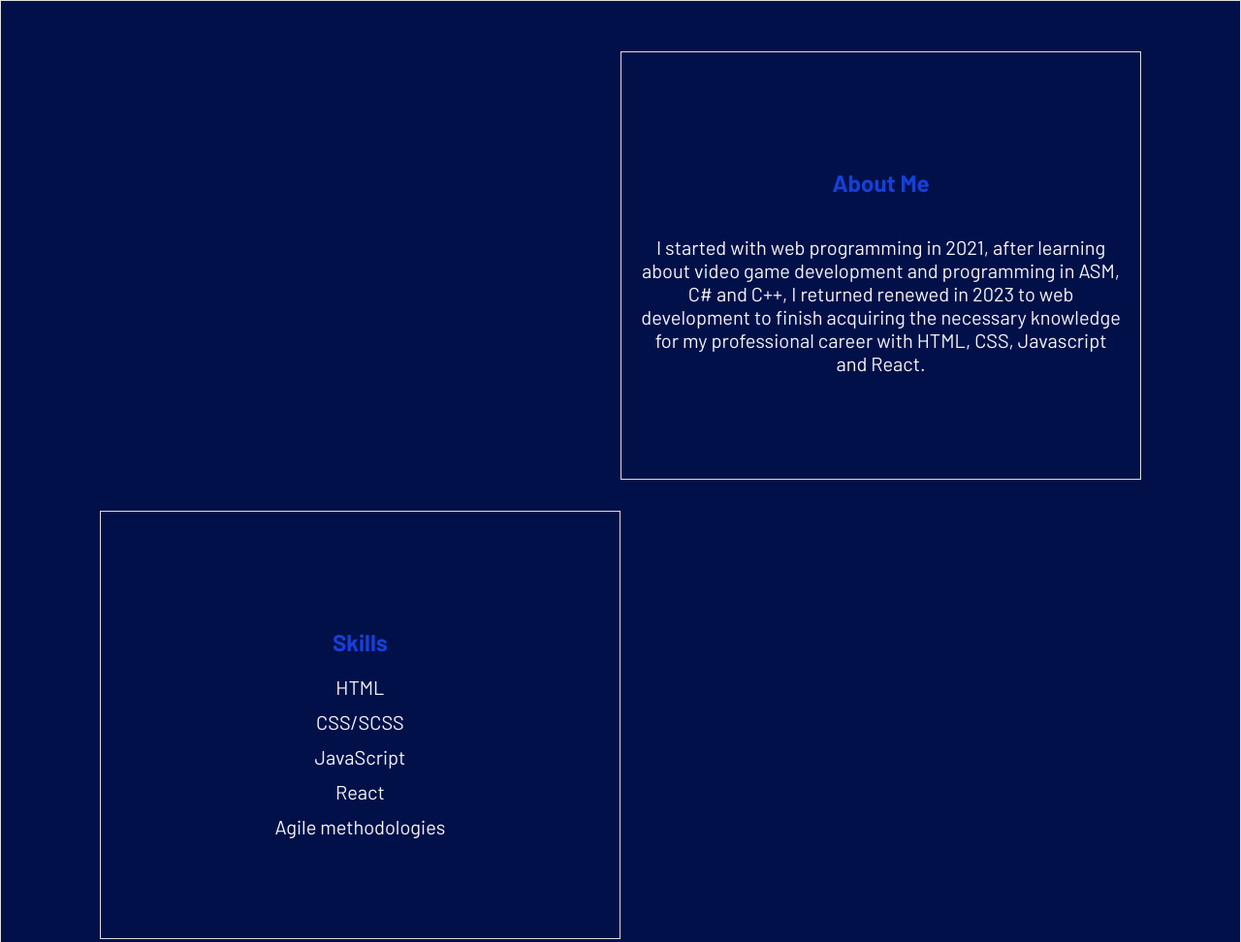
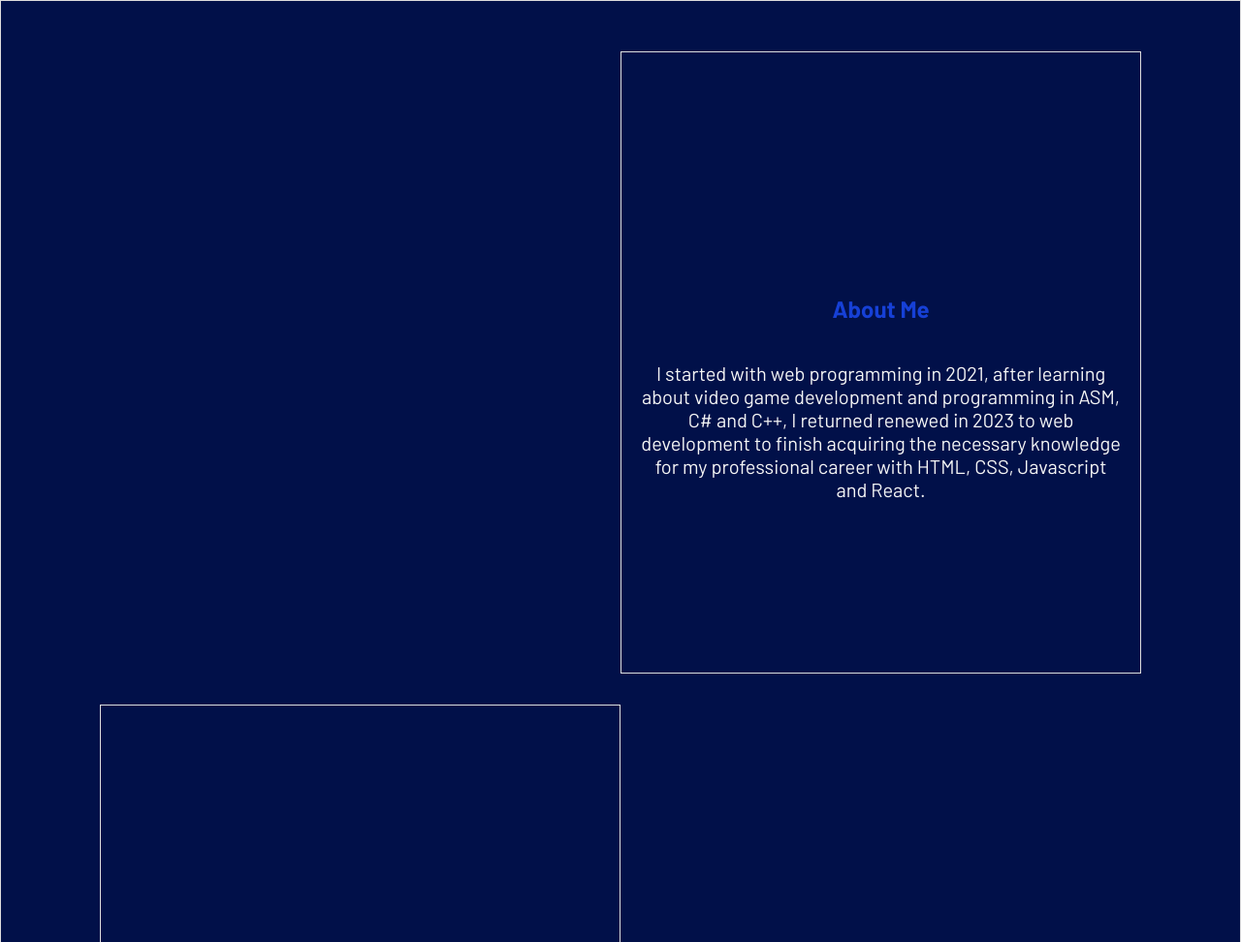
Before and after one commit to AlanPonce2407/portfolio, a website: page index.html in a window 1280 px wide. Shown: the part 156-1128 px from the top of the page at 97% size. Drawn offline with nearby package versions, Linux system fonts and the light colour scheme; a web font is replaced by a local one.

Commit message:
fixed containers

```diff
--- a/index.html
+++ b/index.html
@@ -22,7 +22,7 @@
             </div>
         </header>
         <section class="main-container">
-            <section class="about animate__animated animate__fadeInRight">
+            <section id ="about" class="about animate__animated animate__fadeInRight">
                 <div class="section-text-container">
                     <h2>About Me</h2>
                     <p>I started with web programming in 2021, after learning about video game development and
@@ -33,7 +33,7 @@
                 </div>
             </section>
 
-            <section class="skills animate__animated animate__fadeInLeft">
+            <section id="skills" class="skills animate__animated animate__fadeInLeft">
                 <div class="section-text-container">
                     <h2>Skills</h2>
                     <!-- List your skills here -->
@@ -48,7 +48,7 @@
                 </div>
             </section>
 
-            <section class="projects animate__animated animate__fadeInRight">
+            <section id="projects" class="projects animate__animated animate__fadeInRight">
                 <div class="section-text-container">
                     <h2>Projects</h2>
                     <!-- Showcase your projects with brief descriptions and links -->
--- a/scss/styles.scss
+++ b/scss/styles.scss
@@ -45,7 +45,7 @@ header {
     padding: 20px;
     width: 90%;
     text-align: center;
-    height: 50vh;
+    height: 75vh;
     h2 {
         color: #1640D6;
     }
@@ -64,7 +64,7 @@ header {
     }
     .section-text-container {
         @include section-centering();
-        top: 20%;
+        top: 35%;
     }
 }
 
```
Also changed, not shown: css/styles.css.
